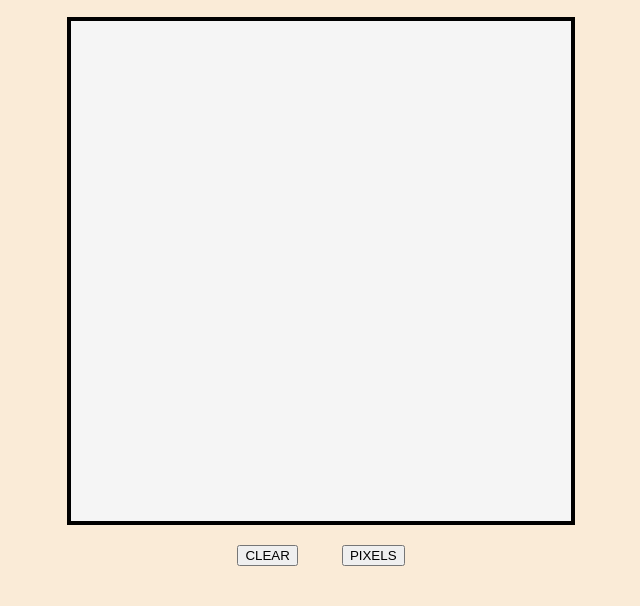
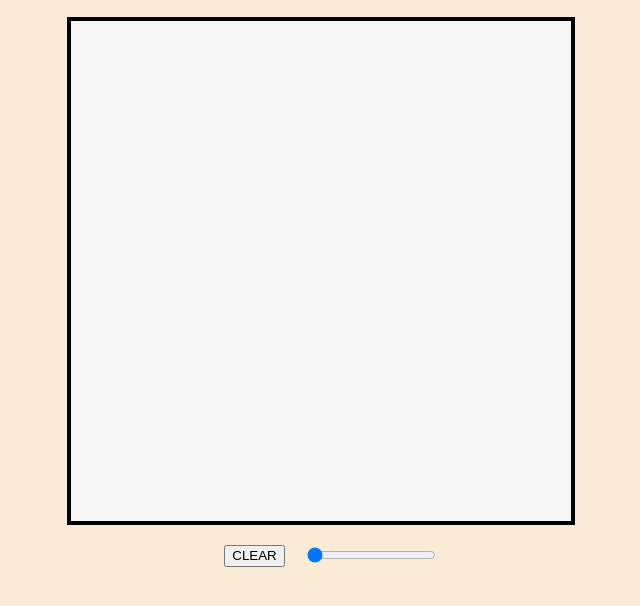
Before and after one commit to SlySkillet/etch-a-sketch, a plain HTML site: page index.html in a window 1280 px wide. Shown: the part 112-718 px from the top of the page, without its empty margins (319-959 px from the left). Drawn offline with Linux system fonts and the light colour scheme.

Commit message:
create slidebar

```diff
--- a/index.html
+++ b/index.html
@@ -19,7 +19,16 @@
     <div class="container"></div>
     <div class="bottom-buttons">
       <button>CLEAR</button>
-      <button>PIXELS</button>
+      <div class="slide-container">
+        <input
+          type="range"
+          min="16"
+          max="100"
+          value="16"
+          class="slider"
+          id="myRange"
+        />
+      </div>
     </div>
     <script src="script.js"></script>
   </body>
--- a/style.css
+++ b/style.css
@@ -5,7 +5,8 @@ body {
   align-items: center;
 }
 
-.top-buttons {
+.top-buttons,
+.bottom-buttons {
   display: flex;
   justify-content: space-between;
 }
```
